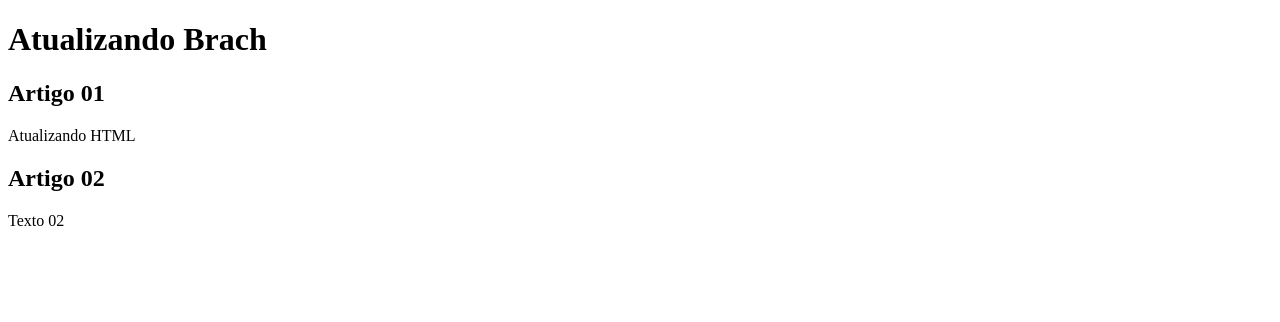
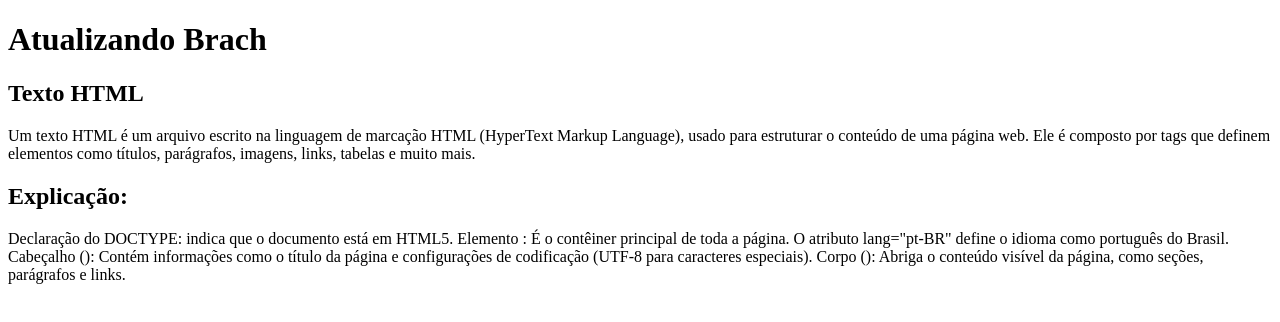
Before and after one commit to AlissonKaelan/Projeto-site-teste, a plain HTML site: page index.html in a window 1280 px wide. Drawn offline with Linux system fonts and the light colour scheme.

Commit message:
Update index.html

```diff
--- a/index.html
+++ b/index.html
@@ -11,12 +11,16 @@
             <h1>Atualizando Brach</h1>
         </header>
         <article>
-            <h2>Artigo 01</h2>
-            <p>Atualizando HTML</p>
+            <h2>Texto HTML</h2>
+            <p>Um texto HTML é um arquivo escrito na linguagem de marcação HTML (HyperText Markup Language), usado para estruturar o conteúdo de uma página web. Ele é composto por tags que definem elementos como títulos, parágrafos, imagens, links, tabelas e muito mais.</p>
         </article>
         <article>
-            <h2>Artigo 02</h2>
-            <p>Texto 02</p>
+            <h2>Explicação:</h2>
+            <p>
+                Declaração do DOCTYPE: <!DOCTYPE html> indica que o documento está em HTML5.
+                Elemento <html>: É o contêiner principal de toda a página. O atributo lang="pt-BR" define o idioma como português do Brasil.
+                Cabeçalho (<head>): Contém informações como o título da página e configurações de codificação (UTF-8 para caracteres especiais).
+                Corpo (<body>): Abriga o conteúdo visível da página, como seções, parágrafos e links.</p>
         </article>
 
     </main>
```
